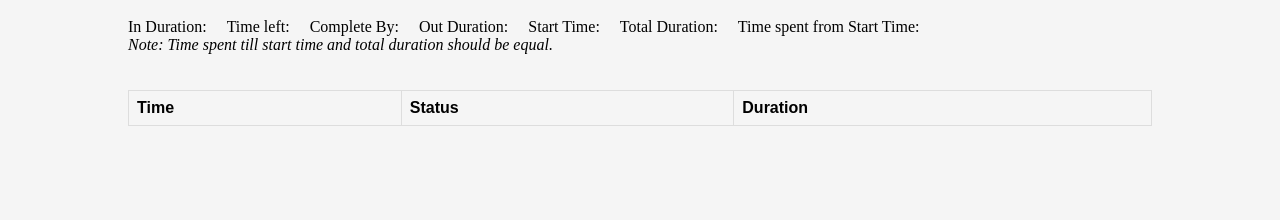
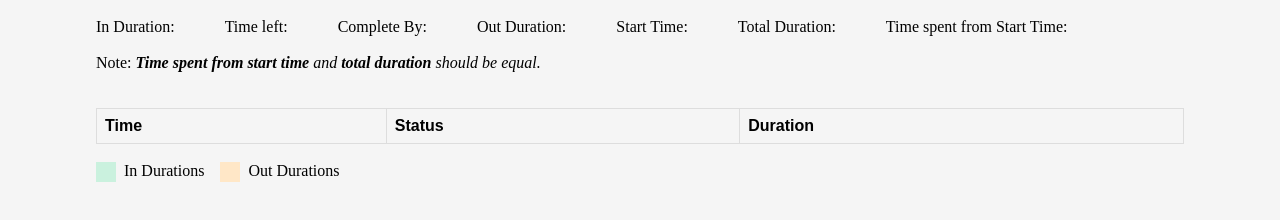
Before and after one commit to rohit3345ks/timedragon, a plain HTML site: page base.html in a window 1280 px wide. Shown: the part 120-340 px from the top of the page. Drawn offline with nearby package versions, Linux system fonts and the light colour scheme; no server answers.

Commit message:
format improvements

```diff
--- a/base.html
+++ b/base.html
@@ -7,20 +7,22 @@
 
     <title>ERP Time Analysis</title>
     <style>
+      .d-flex {
+        display: flex;
+      }
       body {
-        margin: 10vh 10vw;
+        margin: 10vh 7.5vw;
         background-color: whitesmoke;
       }
       #stats {
-        display: flex;
-        gap: 20px;
+        gap: 50px;
       }
+
       table {
         font-family: arial, sans-serif;
         border-collapse: collapse;
         width: 100%;
       }
-
       td,
       th {
         border: 1px solid #dddddd;
@@ -30,11 +32,21 @@
       h1 {
         text-align: center;
       }
+      div.note {
+        width: 20px;
+        height: 20px;
+      }
+      div.note.green {
+        background-color: #CAF1DE;
+      }
+      div.note.red {
+        background-color: #FFE7C7;
+      }
     </style>
   </head>
   <body>
     <h1>Here you go!</h1>
-    <div id="stats">
+    <div id="stats" class="d-flex">
       <div id="in_duration">In Duration: <b></b></div>
 
       <div id="time_left">Time left: <b></b></div>
@@ -45,13 +57,14 @@
 
       <div id="start_time">Start Time: <b></b></div>
 
-      <div id="total_duration">Total Duration: <b></b></div>
+      <div id="total_duration" title="In Duration + Out Duration">Total Duration: <b></b></div>
 
       <div id="time_from_start">Time spent from Start Time: <b></b></div>
     </div>
+    <br />
     <div>
-      <i
-        >Note: Time spent till start time and total duration should be equal.</i
+      Note: <i
+        ><b>Time spent from start time</b> and <b>total duration</b> should be equal.</i
       >
     </div>
     <br /><br />
@@ -62,6 +75,11 @@
         <th>Duration</th>
       </tr>
     </table>
+    <br />
+    <div class="d-flex">
+      <div class="note green"></div> &nbsp; In Durations &nbsp; &nbsp;
+      <div class="note red"></div> &nbsp; Out Durations
+    </div>
     <script src="https://cdnjs.cloudflare.com/ajax/libs/moment.js/2.29.4/moment.min.js"></script>
     <script src="script.js"></script>
   </body>
--- a/script.js
+++ b/script.js
@@ -45,18 +45,19 @@ const fetchAndProcessPunches = async () => {
   processPunchesAndShowInUI(punches.data);
 };
 
-const formatMoment = (momentObject) => {
-  return `${momentObject.hours()}:${momentObject.minutes()}:${momentObject.seconds()}`;
+const getTwoDigitFormat = (value) => {
+  return value < 10 ? `0${value}` : value;
 };
+
 const formatDuration = (duration) => {
   // in milliseconds
   const momentDuration = moment.duration(duration);
-  return formatMoment(momentDuration);
+  return `${getTwoDigitFormat(momentDuration.hours())}:${getTwoDigitFormat(momentDuration.minutes())}:${getTwoDigitFormat(momentDuration.seconds())}`;;
 };
 
 const formatTime = (timeString) => {
   const momentTime = moment.utc(timeString);
-  return formatMoment(momentTime);
+  return momentTime.format('hh:mm:ss A');
 };
 
 const processPunchesAndShowInUI = (punches = []) => {
@@ -136,6 +137,7 @@ const showInUI = (punches, timeStats) => {
     statusCell.textContent = punch.devDirection;
     const timeDiffCell = document.createElement("td");
     timeDiffCell.textContent = punch?.timeDifference ?? "0:00:00";
+    row.style.backgroundColor = timeDiffCell.textContent.startsWith('-') ? '#FFE7C7' : '#CAF1DE';
     row.appendChild(timeCell);
     row.appendChild(statusCell);
     row.appendChild(timeDiffCell);
```
Also changed, not shown: index.html (+4 -1 lines).
